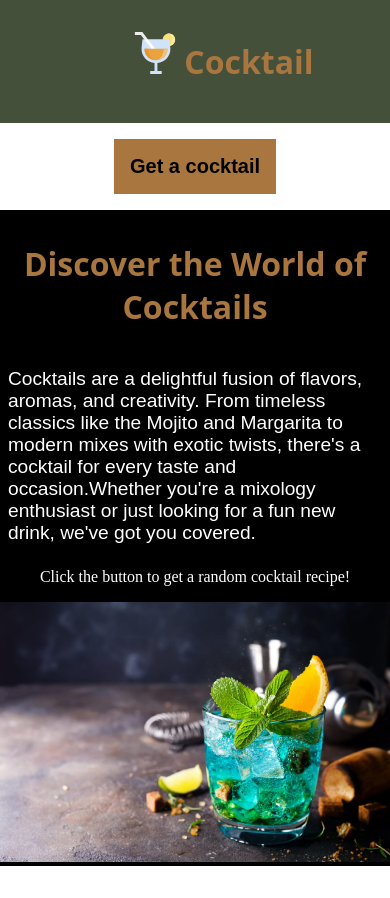
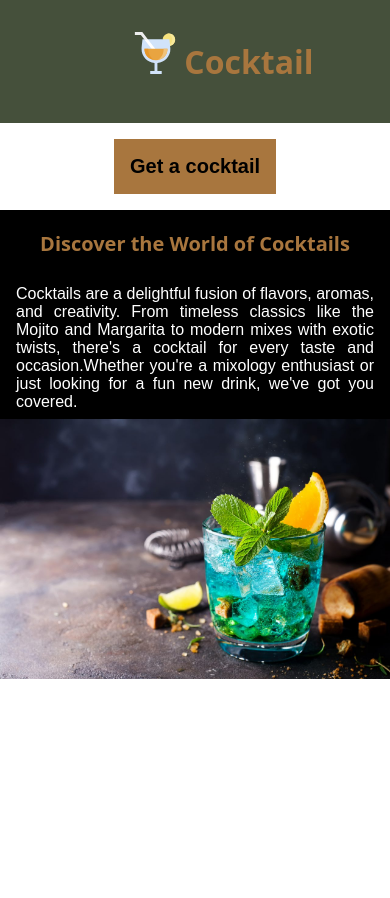
Before and after one commit to Svpriyaa2808/cocktail_api_sass, a Next.js app: page / in a window 390 px wide. After the commit the page ends 844 px from the top, so only its background shows below. Built offline with nearby package versions, Linux system fonts and the light colour scheme; a web font is replaced by a local one.

Commit message:
adding media query for welcomemessage

```diff
--- a/src/app/globals.scss
+++ b/src/app/globals.scss
@@ -77,40 +77,60 @@ body {
 }
 
 .intro {
-  background-color: black;
+
   color: white;
   @include flexcolumn;
   margin: $margin_l 0;
 
-  @include responsive-lg {
+  @include responsive-tablet {
     flex-direction: row;
-     justify-content:space-evenly;
+    justify-content:space-evenly;
+    background-color: black;
   }
 
   &__content {
-    flex-basis: 50%;
+    background-color: black;
     @include flexcolumn;
+    @include responsive-tablet {
+       flex-basis: 50%;
+    }
 
     &--title {
-      font-size: 2rem;
       font-family: $font-barrio;
       text-align: center;
       color: $color-copper;
+      font-size: 20px;
+
+      @include responsive-lg {
+        font-size: 2rem;
+      }
     }
 
     &--para {
-      font-size: 1.2rem;
+      font-size: 16px;
       font-family: $font-electrolize;
-      margin: $margin_base;
+      margin: $margin_base $margin_l;
+      text-align: justify;
+
+      @include responsive-lg{
+        font-size: 1.2rem;
+      }
     }
   }
 
   &__image {
-    flex-basis: 50%;
+    @include responsive-tablet{
+      flex-basis: 50%;
+    }
 
     img {
       width: 100%;
       height: auto;
+
+      @include responsive-tablet {
+        width: 100%;
+        height: auto;
+      }
     }
   }
 }
--- a/src/components/WelcomeMessage/index.tsx
+++ b/src/components/WelcomeMessage/index.tsx
@@ -6,8 +6,8 @@ const WelcomeMessage = () => {
             <div className="intro__content">
                 <h3 className="intro__content--title">Discover the World of Cocktails</h3>
                 <p className="intro__content--para">Cocktails are a delightful fusion of flavors, aromas, and creativity. From timeless classics
-                    like the Mojito and Margarita to modern mixes with exotic twists, there's a cocktail for every taste and occasion.Whether you're a mixology enthusiast or just looking for a fun new drink, we've got you covered.</p>
-                <p> Click the button to get a random cocktail recipe!</p>
+                    like the Mojito and Margarita to modern mixes with exotic twists, there's a cocktail for every taste and occasion.Whether you're a mixology enthusiast or
+                     just looking for a fun new drink, we've got you covered.</p>
             </div>
 
             <div className="intro__image">
```
